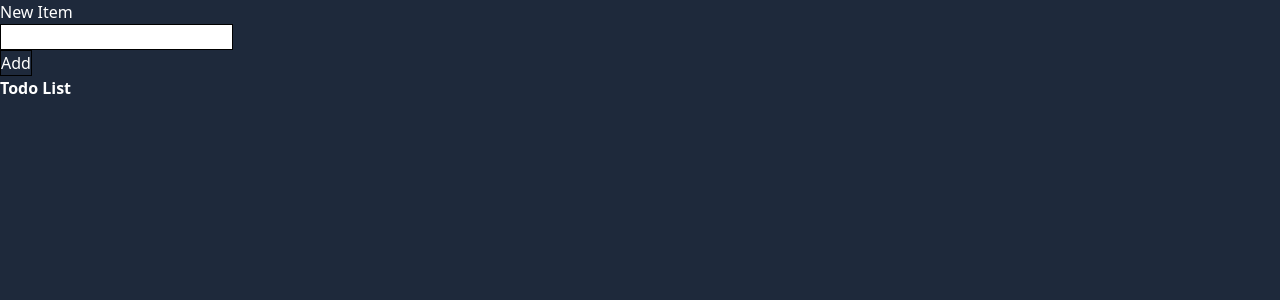
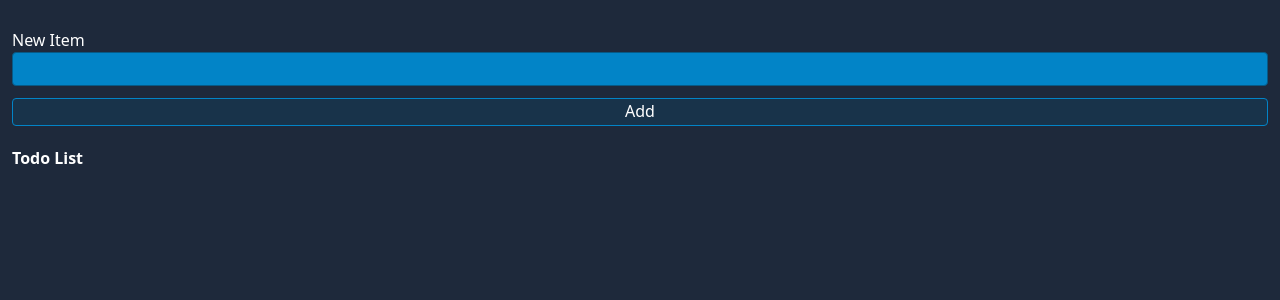
Before and after one commit to hadi-mollataheri/todo-list-app, a React (Create React App) app: page / in a window 1280 px wide. Shown: the top 300 px of the page. Built offline with nearby package versions, Linux system fonts and the light colour scheme.

Commit message:
Add styles for the NewItems.js components

```diff
--- a/src/App.js
+++ b/src/App.js
@@ -8,7 +8,9 @@ function App() {
   const savedTodoItems = JSON.parse(localStorage.getItem('todoItems')) || [];
   const [todoItems, setTodoItems] = useState(savedTodoItems);
 
-  const [checkedItems, setCheckedItems] = useState(new Array(todoItems.length).fill(false));
+  const [checkedItems, setCheckedItems] = useState(
+    new Array(todoItems.length).fill(false)
+  );
   console.log(checkedItems);
 
   useEffect(() => {
@@ -27,7 +29,8 @@ function App() {
   }, [checkedItems]);
 
   return (
-    <main className='text-white'>
+    <main className='text-white flex flex-col items-center min-h-80 w-full mt-7'>
+      <div id='app' className='w-full px-3'>
         <NewItems
           userInput={userInput}
           setUserInput={setUserInput}
@@ -39,6 +42,7 @@ function App() {
           checkedItems={checkedItems}
           setCheckedItems={setCheckedItems}
         />
+      </div>
     </main>
   );
 }
--- a/src/components/new-items/AddButton.js
+++ b/src/components/new-items/AddButton.js
@@ -19,7 +19,7 @@ function AddButton({ setTodoItems, userInput }) {
     });*/
   return (
     <div>
-      <button onClick={handleAddButtonClick} className='border border-black'>
+      <button onClick={handleAddButtonClick} className='flex justify-center items-center border border-sky-600 bg-sky-900/30 rounded mt-3 pt-1 pb-1.5 w-full h-full leading-none'>
         Add
       </button>
     </div>
--- a/src/components/new-items/Input.js
+++ b/src/components/new-items/Input.js
@@ -11,7 +11,7 @@ function Input({ userInput, setUserInput }) {
         id='user-input'
         onChange={handleInputChange}
         value={userInput}
-        className='border border-black block text-black'
+        className='flex justify-center items-center border border-sky-800 bg-sky-600 rounded px-1 pt-1 pb-1.5 w-full h-full leading-none'
       ></input>
     </div>
   );
--- a/src/components/new-items/NewItem.js
+++ b/src/components/new-items/NewItem.js
@@ -4,7 +4,7 @@ import AddButton from './AddButton';
 
 function NewItems({ userInput, setUserInput, setTodoItems }) {
   return (
-    <div>
+    <div id='new-items' className='flex flex-col justify-center'>
       <Input userInput={userInput} setUserInput={setUserInput} />
       <AddButton userInput={userInput} setTodoItems={setTodoItems} />
     </div>
--- a/src/components/todo-list/TodoList.js
+++ b/src/components/todo-list/TodoList.js
@@ -3,7 +3,7 @@ import TodoItems from './TodoItems';
 
 function TodoList({ todoItems, setTodoItems, checkedItems, setCheckedItems }) {
   return (
-    <div>
+    <div className='self-start my-5'>
       <h2 className='font-bold'>Todo List</h2>
       <TodoItems
         todoItems={todoItems}
```
Lines whose indentation alone changed are shown as unchanged.
